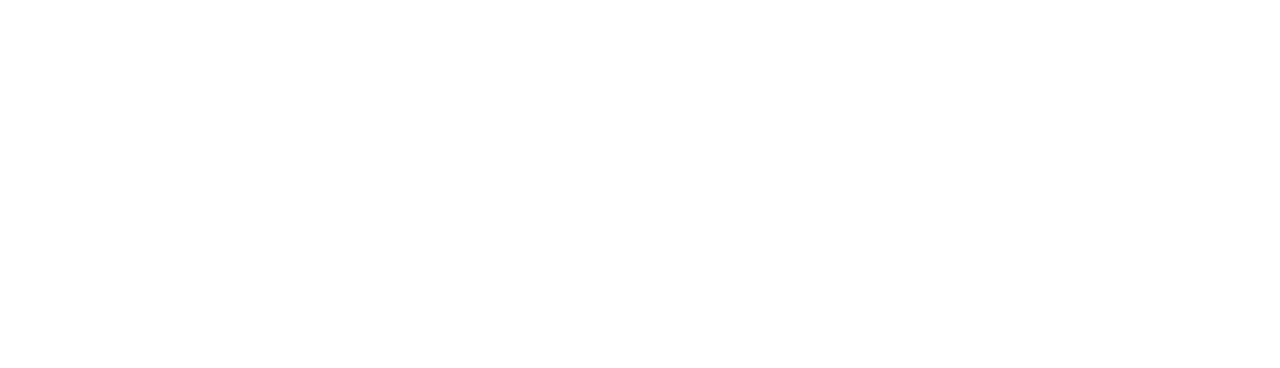
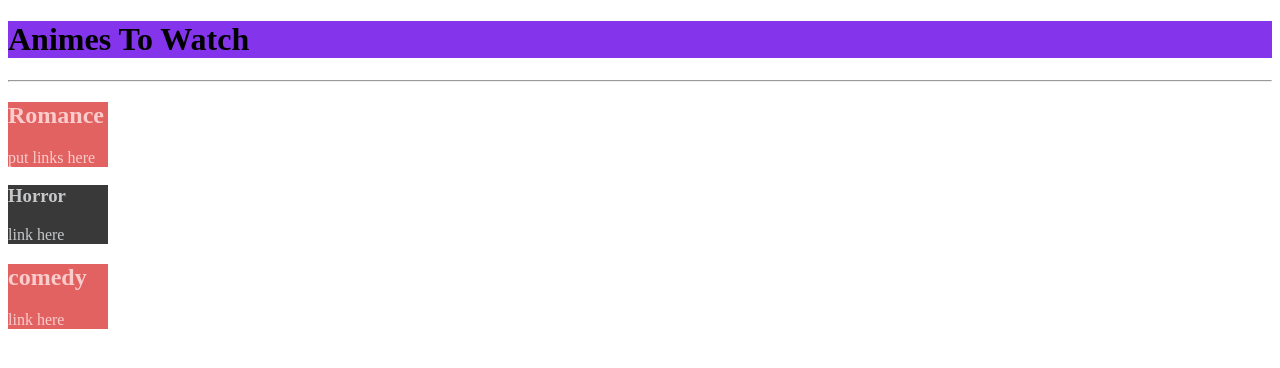
Before and after one commit to lilpurp7/Anime-shows, a plain HTML site: page index.html in a window 1280 px wide. Drawn offline with Linux system fonts and the light colour scheme.

Commit message:
doing work  ab links

```diff
--- /dev/null
+++ b/index.css
@@ -0,0 +1,23 @@
+section{
+background-color: cornflowerblue;
+display: flex;
+flex-direction: row;
+justify-content: space-evenly;
+height: 50vh;
+align-items: center;
+flex-wrap: wrap;
+}
+h1{
+  background-color: rgb(132, 53, 235);
+}
+div {
+  background-color: rgb(226, 98, 98) ;
+  color: rgb(250, 204, 204);
+  width: 100PX;
+
+}
+.dark-gray {
+  background-color: rgb(58, 57, 57);
+  color: rgb(198, 200, 202);
+}
+.orange
--- a/index.html
+++ b/index.html
@@ -1,12 +1,35 @@
 <!DOCTYPE html>
 <html lang="en">
+
 <head>
   <meta charset="UTF-8">
   <meta http-equiv="X-UA-Compatible" content="IE=edge">
   <meta name="viewport" content="width=device-width, initial-scale=1.0">
-  <title>Beginner Animes To Wacth </title>
+  <title>Beginner Animes To Watch</title>
+  <link rel="stylesheet" href="index.css">
 </head>
 
 
+<body>
+  <h1>Animes To Watch</h1>
+
+  <hr>
+
+  <div>
+    <h2>Romance</h2>
+    <p>put links here </p>
+  </div>
+
+  <div class="dark-gray">
+    <h3>Horror</h3>
+    <p>link here</p>
+  </div>
+
+  <div>
+    <h2>comedy</h2>
+    <p>link here</p>
+  </div>
+
 </body>
+
 </html>
```
